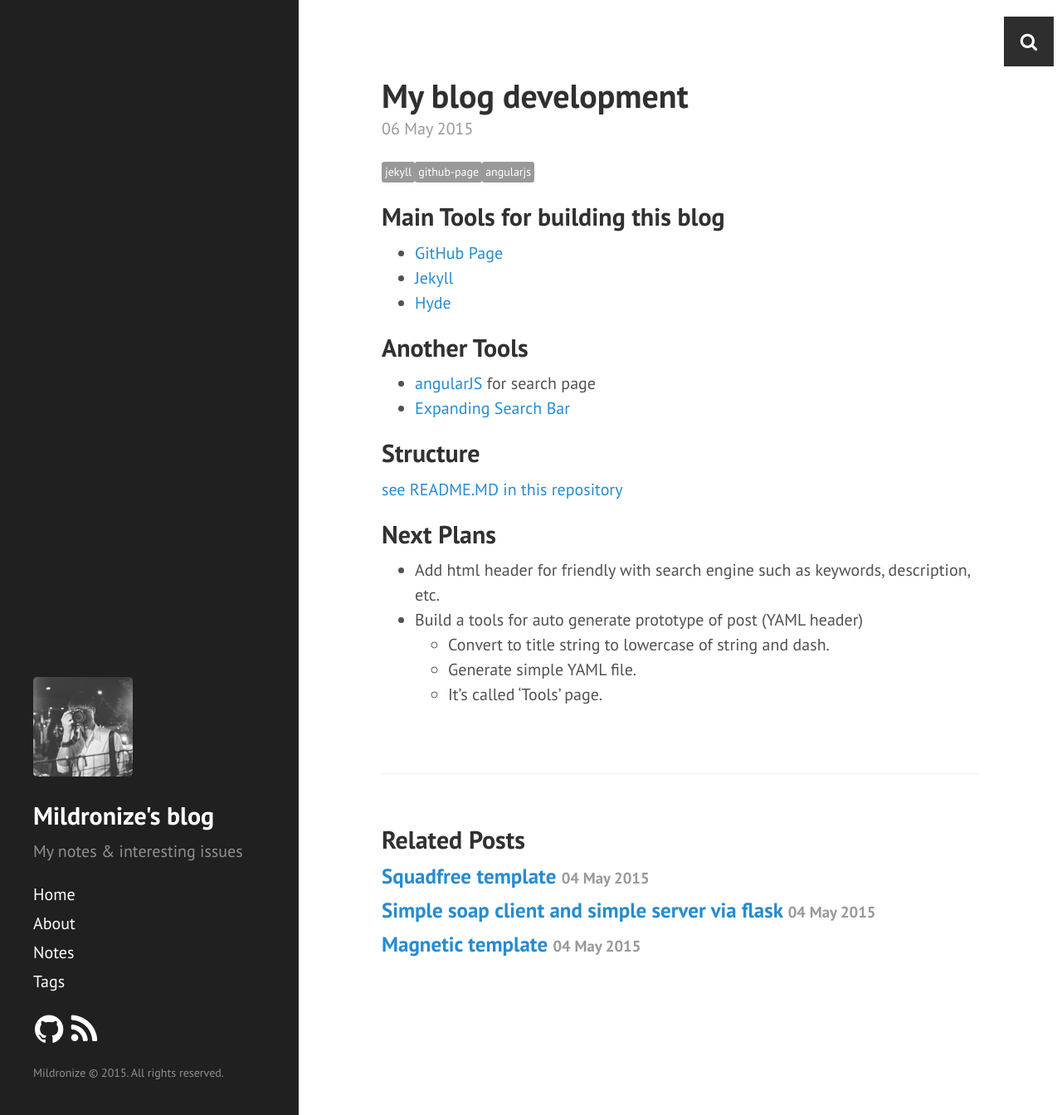
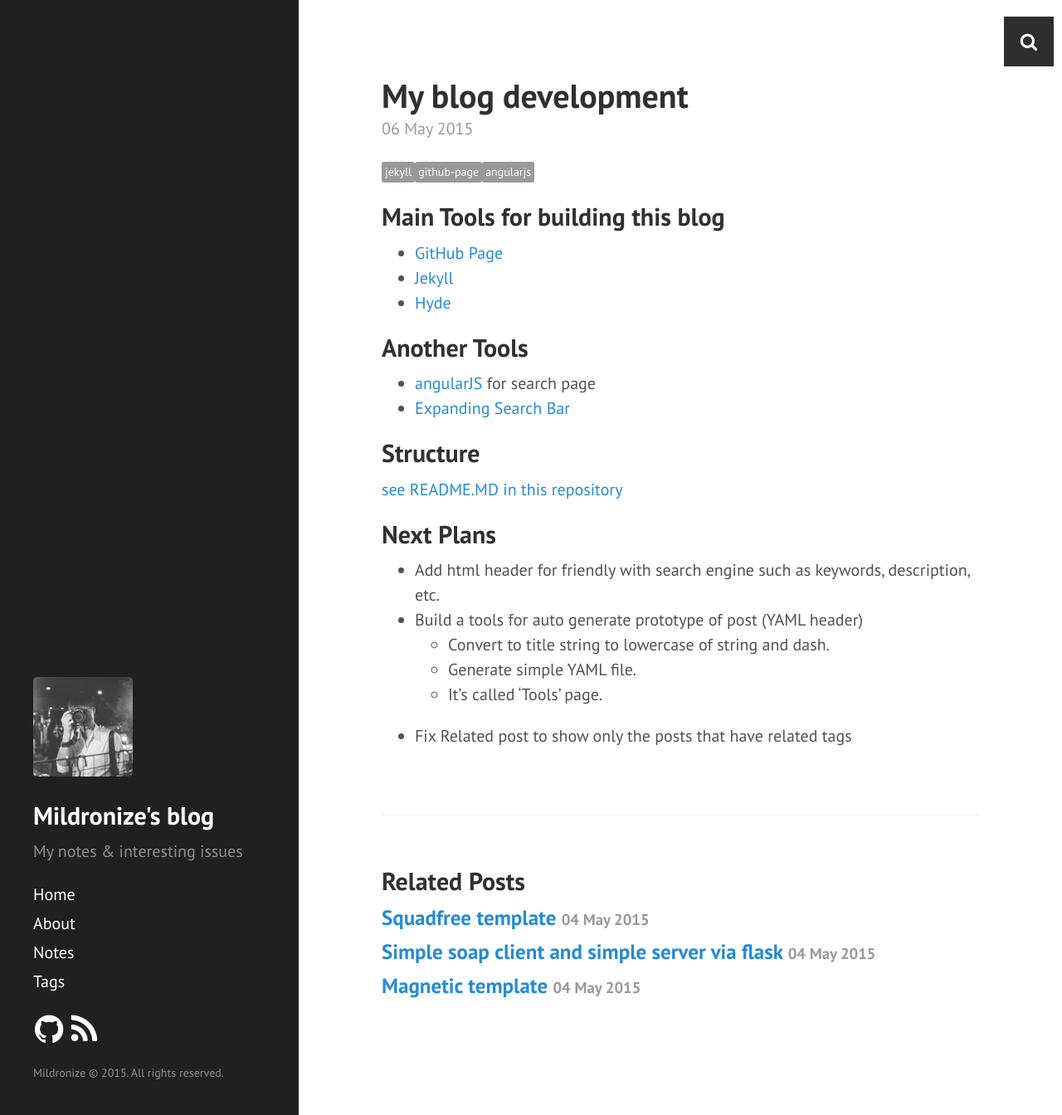
Before and after one commit to mildronize/blog-jekyll, a Jekyll site: the page built from _posts/2015-05-06-my-blog-development.md, in a window 1280 px wide and 1344 px high. Shown: the whole window at 83% size. Built offline with Jekyll 4.4.1, drawn with Linux system fonts in a browser that asks for light colours; Markdown is read by kramdown in place of the engine named in the settings.

Commit message:
Update 2015-05-06-my-blog-development.md

```diff
--- a/_posts/2015-05-06-my-blog-development.md
+++ b/_posts/2015-05-06-my-blog-development.md
@@ -25,3 +25,4 @@
   - Convert to title string to lowercase of string and dash.
   - Generate simple YAML file.
   - It's called 'Tools' page.
+- Fix Related post to show only the posts that have related tags
```
